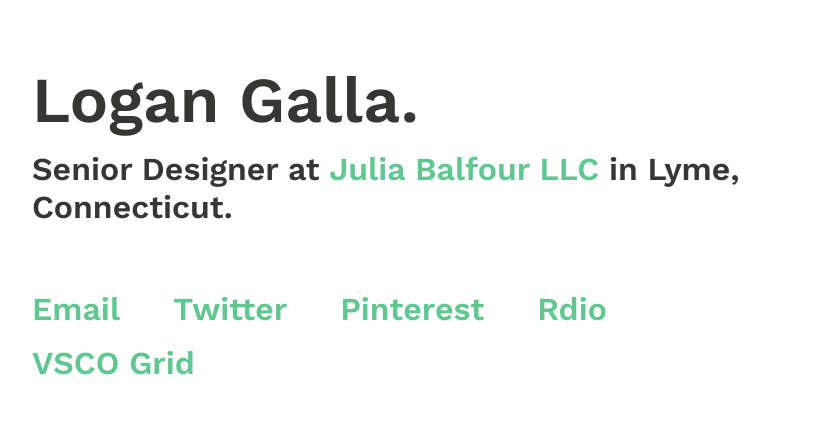
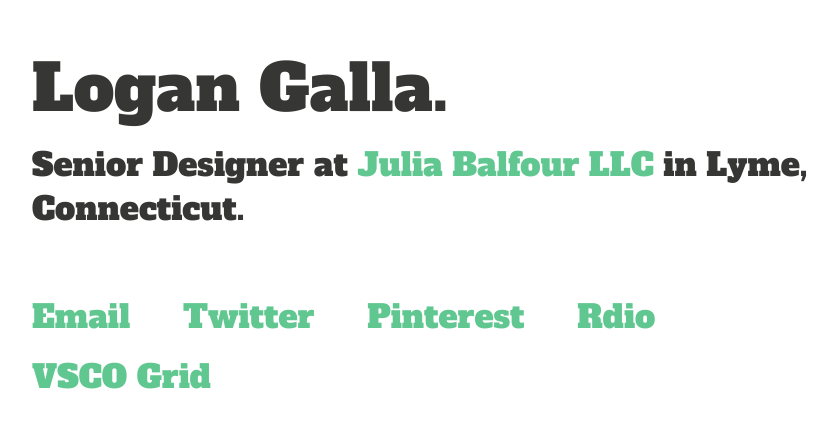
Before and after one commit to logangalla/logangalla.github.io, a plain HTML site: page index.html in a window 1280 px wide. Shown: the part 170-598 px from the top of the page, without its empty margins (192-1029 px from the left). Drawn offline with nearby package versions, Linux system fonts and the light colour scheme.

Commit message:
Alfa Slab One

```diff
--- a/index.html
+++ b/index.html
@@ -10,7 +10,7 @@
 		  ga('create', 'UA-57181062-1', 'auto');
 		  ga('send', 'pageview');
 		</script>
-		<link href='https://fonts.googleapis.com/css?family=Work+Sans:600' rel='stylesheet' type='text/css'>
+		<link href='https://fonts.googleapis.com/css?family=Alfa+Slab+One' rel='stylesheet' type='text/css'>
 		<link href="animate.css" rel="stylesheet" type="text/css">
 		<link href="styles.css" rel="stylesheet" type="text/css">
 	</head>
--- a/styles.css
+++ b/styles.css
@@ -9,7 +9,7 @@ html, body {
 	width: 100%;
 	height: 100%;
 	display: table;
-	font-family: "Work Sans", helvetica neue, sans-serif;
+	font-family: "Alfa Slab One", helvetica neue, sans-serif;
 }
 
 ::selection {
@@ -34,7 +34,7 @@ html, body {
 h1 {
 	font-size: 4em;
 	margin-bottom: .176em;
-	font-weight: 600;
+	font-weight: 400;
 	color: #363634;
 }
 
@@ -46,7 +46,7 @@ p {
 
 a {
 	color: #61C791;
-	font-weight: 600;
+	font-weight: 400;
 	text-decoration: none;
 	-webkit-transition: ease-out 0.5s;
 }
```
